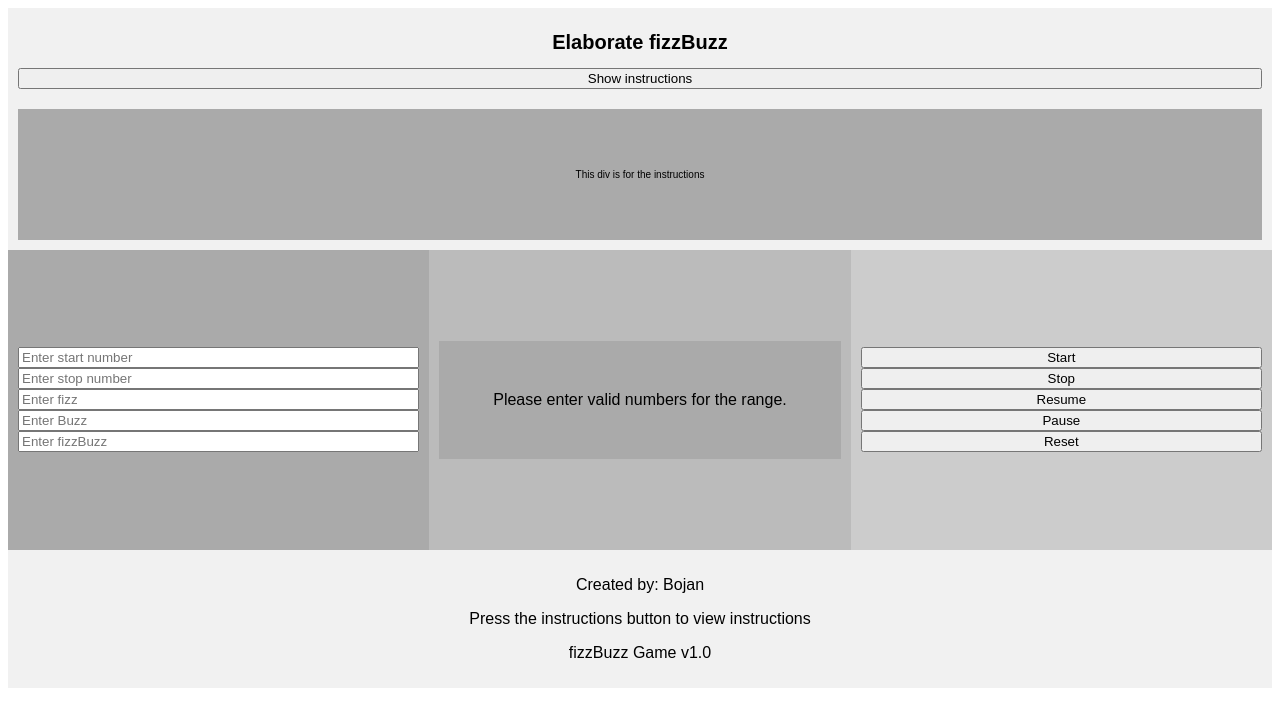
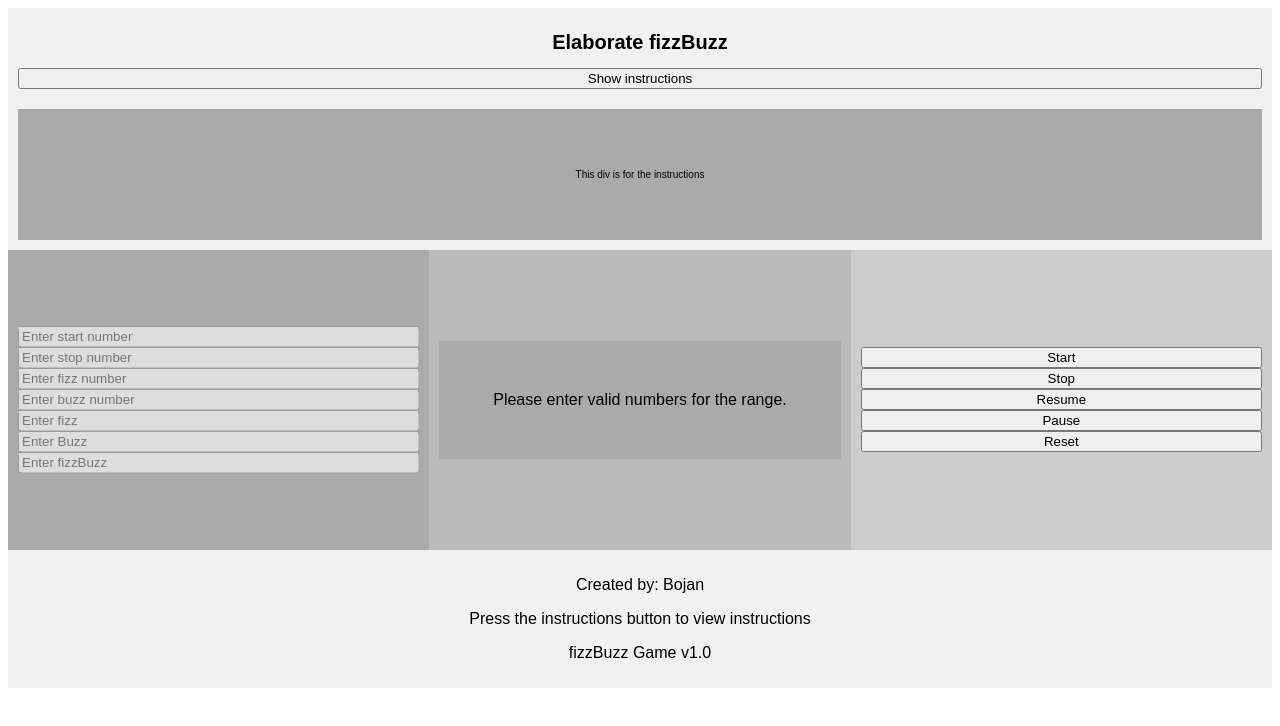
Before and after one commit to bojanniki/fizzbuzz, a plain HTML site: page index.html in a window 1280 px wide. Both pictures are taken after a click on the button "Start". Drawn offline with Linux system fonts and the light colour scheme.

Commit message:
Improved the basic functionality by adding the input locking after the functions starts

```diff
--- a/index.html
+++ b/index.html
@@ -29,6 +29,20 @@
           type="number"
           placeholder="Enter stop number"
           id="stopInput"
+          required
+        />
+        <input
+          class="input"
+          type="number"
+          placeholder="Enter fizz number"
+          id="fizzNumber"
+          required
+        />
+        <input
+          class="input"
+          type="number"
+          placeholder="Enter buzz number"
+          id="buzzNumber"
           required
         />
         <input
--- a/javascript.js
+++ b/javascript.js
@@ -9,16 +9,23 @@ function showInstructions() {
 }
 
 let displayElement = document.getElementById("display");
+const delay = (ms) => new Promise((resolve) => setTimeout(resolve, ms));
 
 async function fizzBuzz() {
-  // input values
+  document.getElementById("startInput").disabled = true; //locked the inputs at the start of the function
+  document.getElementById("stopInput").disabled = true;
+  document.getElementById("fizzInput").disabled = true;
+  document.getElementById("buzzInput").disabled = true;
+  document.getElementById("fizzBuzzInput").disabled = true;
+  document.getElementById("fizzNumber").disabled = true;
+  document.getElementById("buzzNumber").disabled = true;
   let startNumber = parseFloat(document.getElementById("startInput").value);
   let stopNumber = parseFloat(document.getElementById("stopInput").value);
+  let fizzNumber = parseFloat(document.getElementById("fizzNumber").value);
+  let buzzNumber = parseFloat(document.getElementById("buzzNumber").value);
   let fizz = document.getElementById("fizzInput").value || "Fizz"; // fizz is default
   let buzz = document.getElementById("buzzInput").value || "Buzz"; // Buzz is default
   let fizzBuzz = document.getElementById("fizzBuzzInput").value || "FizzBuzz"; // fizzBuzz is default
-  const delay = (ms) => new Promise((resolve) => setTimeout(resolve, ms)); // Delay function
-
   // input validations
   if (isNaN(startNumber) || isNaN(stopNumber)) {
     displayElement.textContent = "Please enter valid numbers for the range.";
@@ -36,12 +43,14 @@ async function fizzBuzz() {
 
   // fizzBuzz logic
   for (let i = startNumber; i <= stopNumber; i++) {
+    // input values
+
     let result = "";
-    if (i % 3 === 0 && i % 5 === 0) {
+    if (i % fizzNumber === 0 && i % buzzNumber === 0) {
       result = fizzBuzz;
-    } else if (i % 3 === 0) {
+    } else if (i % fizzNumber === 0) {
       result = fizz;
-    } else if (i % 5 === 0) {
+    } else if (i % buzzNumber === 0) {
       result = buzz;
     } else {
       result = i;
@@ -49,6 +58,6 @@ async function fizzBuzz() {
 
     // Output the result with a delay
     displayElement.textContent = result;
-    await delay(500); // Add a delay of 500 ms
+    await delay(1000); // Add a delay of 1000 ms
   }
 }
```
